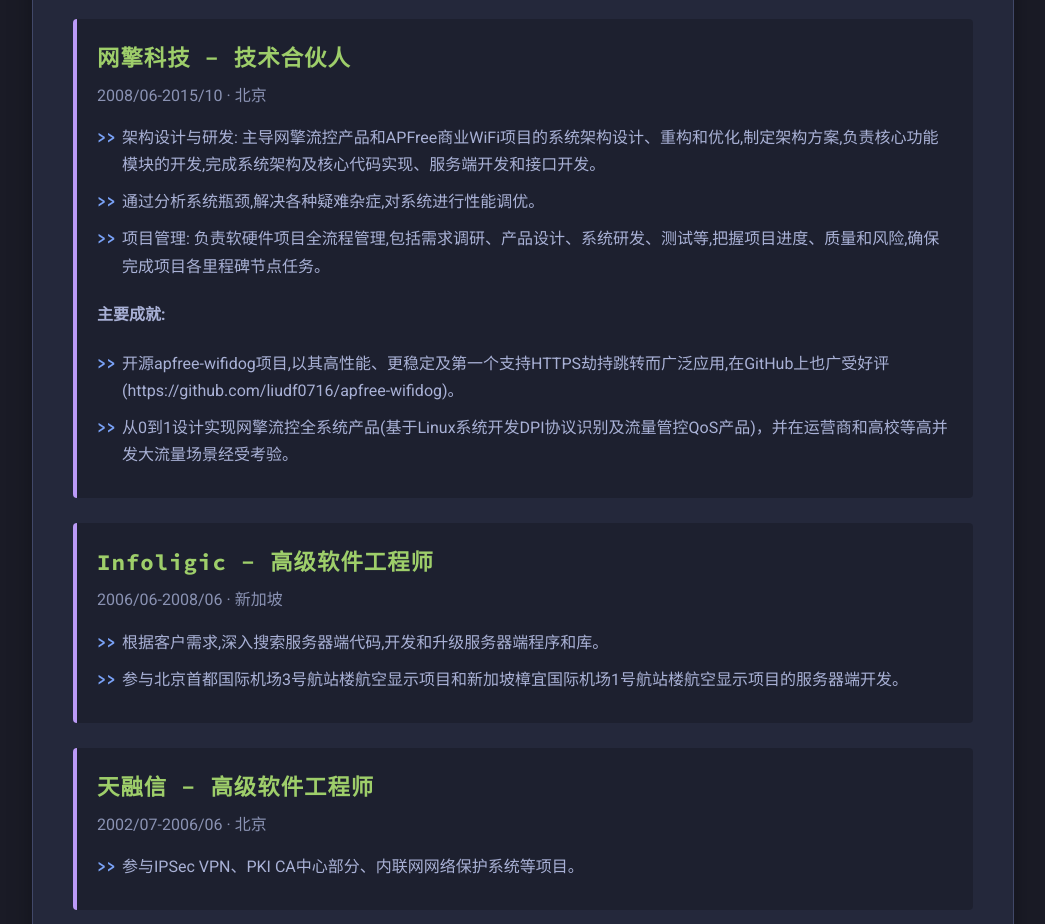
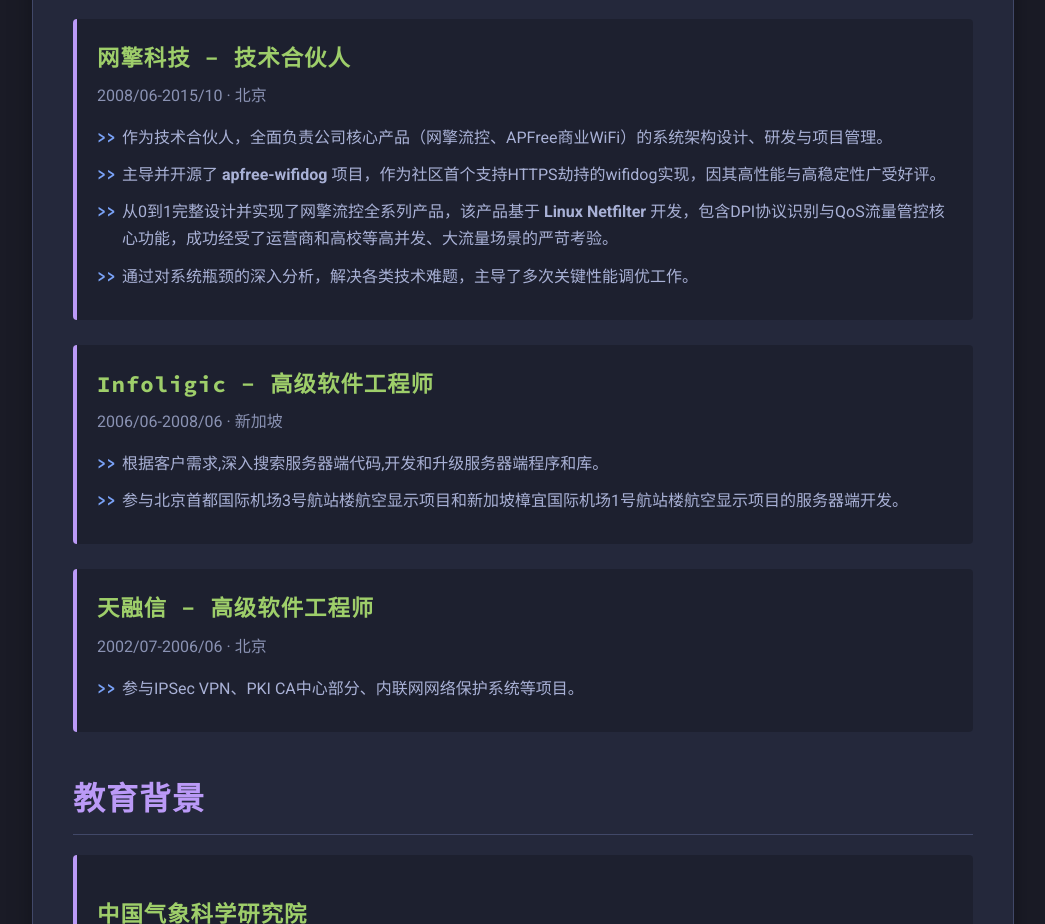
Before and after one commit to liudf0716/resume, a plain HTML site: page index.html in a window 1280 px wide. Shown: the part 3280-4204 px from the top of the page, without its empty margins (117-1162 px from the left). Drawn offline with Linux system fonts and the light colour scheme.

Commit message:
Refactor 'Netengine' section for consistency

```diff
--- a/index.html
+++ b/index.html
@@ -285,14 +285,10 @@
                         <h3>网擎科技 - 技术合伙人</h3>
                         <p>2008/06-2015/10 · 北京</p>
                         <ul>
-                            <li>架构设计与研发: 主导网擎流控产品和APFree商业WiFi项目的系统架构设计、重构和优化,制定架构方案,负责核心功能模块的开发,完成系统架构及核心代码实现、服务端开发和接口开发。</li>
-                            <li>通过分析系统瓶颈,解决各种疑难杂症,对系统进行性能调优。</li>
-                            <li>项目管理: 负责软硬件项目全流程管理,包括需求调研、产品设计、系统研发、测试等,把握项目进度、质量和风险,确保完成项目各里程碑节点任务。</li>
-                            <h4>主要成就:</h4>
-                            <ul>
-                                <li>开源apfree-wifidog项目,以其高性能、更稳定及第一个支持HTTPS劫持跳转而广泛应用,在GitHub上也广受好评 (https://github.com/liudf0716/apfree-wifidog)。</li>
-                                <li>从0到1设计实现网擎流控全系统产品(基于Linux系统开发DPI协议识别及流量管控QoS产品)，并在运营商和高校等高并发大流量场景经受考验。</li>
-                            </ul>
+                            <li>作为技术合伙人，全面负责公司核心产品（网擎流控、APFree商业WiFi）的系统架构设计、研发与项目管理。</li>
+                            <li>主导并开源了 <strong>apfree-wifidog</strong> 项目，作为社区首个支持HTTPS劫持的wifidog实现，因其高性能与高稳定性广受好评。</li>
+                            <li>从0到1完整设计并实现了网擎流控全系列产品，该产品基于 <strong>Linux Netfilter</strong> 开发，包含DPI协议识别与QoS流量管控核心功能，成功经受了运营商和高校等高并发、大流量场景的严苛考验。</li>
+                            <li>通过对系统瓶颈的深入分析，解决各类技术难题，主导了多次关键性能调优工作。</li>
                         </ul>
                     </div>
                     <div class="experience-item">
```
